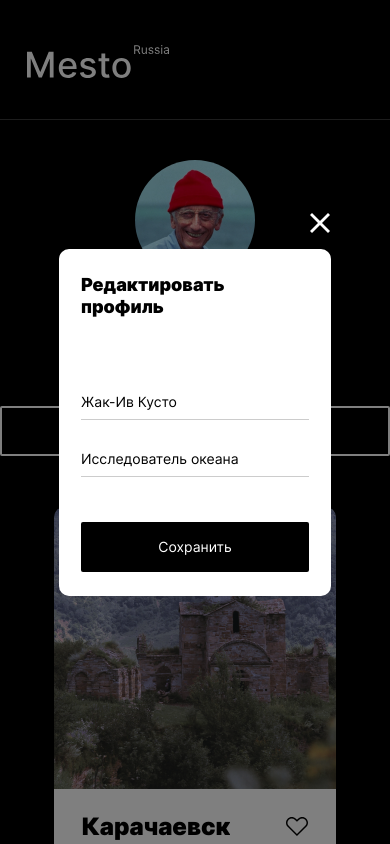
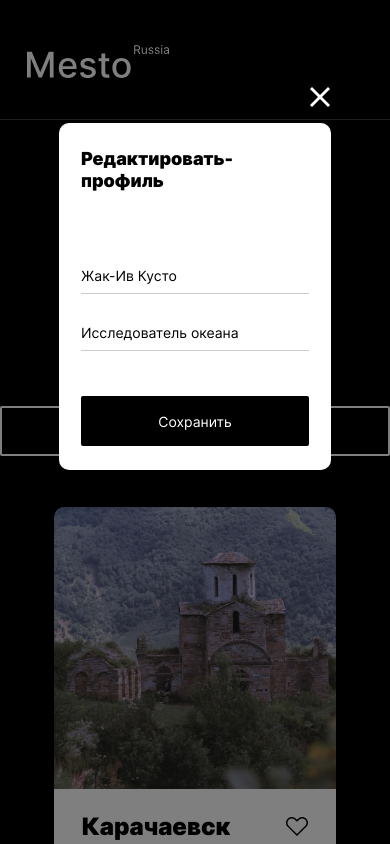
Before and after one commit to Sonny-Mooore/Mesto-final-work, a plain HTML site: page index.html in a window 390 px wide. Both pictures are taken after a click on the button 298 px from the left and 323 px from the top of the page. Shown: the top 844 px of the page. Drawn offline with Linux system fonts and the light colour scheme.

Commit message:
mesto_4-buggs

```diff
--- a/blocks/body/body.css
+++ b/blocks/body/body.css
@@ -3,6 +3,5 @@
     margin: 0 auto;
     min-width: 320px;
     background-color: #000000;
-    font-family: 'Inter', sans-serif;
-
+    font-family: 'Inter', Arial, sans-serif;
 }
--- a/blocks/popup/__container/popup__container.css
+++ b/blocks/popup/__container/popup__container.css
@@ -1,5 +1,6 @@
 .popup__container {
     position: relative;
+    top: 195px;
     background-color: white;
     border-radius: 10px;
     width: 360px;
@@ -12,6 +13,7 @@
 @media screen and (max-width:520px) {
     .popup__container {
         width: 228px;
+        top: 123px;
         height: 322px;
         padding: 25px 22px 0 22px;
     }
--- a/blocks/popup/__input-job/popup__input-job.css
+++ b/blocks/popup/__input-job/popup__input-job.css
@@ -6,7 +6,6 @@
     font-weight: 400;
     font-size: 14px;
     line-height: 17px;
-    padding: 0;
     outline: none;
     padding: 0 0 9px 0;
 }
--- a/blocks/popup/__input-name/popup__input-name.css
+++ b/blocks/popup/__input-name/popup__input-name.css
@@ -6,7 +6,6 @@
     font-weight: 400;
     font-size: 14px;
     line-height: 17px;
-    padding: 0;
     outline: none;
     padding: 0 0 9px 0;
 }
@@ -16,5 +15,3 @@
         margin: 75px 0 0 0;
     }
 }
-
-/* @media screen and (max-width:320px) {} */
--- a/blocks/popup/_opened/popup_opened.css
+++ b/blocks/popup/_opened/popup_opened.css
@@ -1,5 +1,4 @@
 .popup_opened {
     display: flex;
     justify-content: center;
-    align-items: center;
 }
--- a/blocks/popup/popup.css
+++ b/blocks/popup/popup.css
@@ -6,5 +6,4 @@
     top: 0;
     background-color: rgba(0, 0, 0, 0.5);
     display: none;
-
 }
--- a/blocks/profile/__button-add/add__button-add.css
+++ b/blocks/profile/__add-card/profile__add-card.css
@@ -1,4 +1,4 @@
-.add__button-add {
+.profile__add-card {
     width: 150px;
     height: 50px;
     background-image: url(../../../image/plus__button.svg);
@@ -12,21 +12,20 @@
     padding-left: 0;
 }
 
-.add__button-add:hover {
+.profile__add-card:hover {
     opacity: 0.6;
 }
 
 @media screen and (max-width:700px) {
-    .add__button-add {
+    .profile__add-card {
         padding: 0;
-        margin: auto;
         width: 100%;
-        margin: 36px 0 0 0;
+        margin: 36px auto 0 auto;
     }
 }
 
 @media screen and (max-width:320px) {
-    .add__button-add {
+    .profile__add-card {
         padding: 0;
         margin: 36px 0 0 0;
         width: 282px;
--- a/blocks/profile/__button/profile__button.css
+++ b/blocks/profile/__button/profile__button.css
@@ -25,11 +25,11 @@
 
 @media screen and (max-width:320px) {
     .profile__button {
-        position: absolute;
+        /* position: absolute;
         top: 8px;
-        right: 19px;
+        right: 19px; */
         max-width: 18px;
         max-height: 18px;
-        margin: 0;
+        margin: 8px 0 0 19px;
     }
 }
--- /dev/null
+++ b/blocks/profile/__edit/profile__edit.css
@@ -0,0 +1,10 @@
+.profile__edit {
+    display: flex;
+    flex-direction: row;
+}
+
+@media screen and (max-width:320px) {
+    .profile__edit {
+        justify-content: center;
+    }
+}
--- a/blocks/profile/__info/profile__info.css
+++ b/blocks/profile/__info/profile__info.css
@@ -1,7 +1,7 @@
 .profile__info {
     position: relative;
     display: flex;
-    flex-direction: row;
+    flex-direction: column;
     max-width: 336px;
     text-overflow: ellipsis;
     white-space: nowrap;
--- a/blocks/wrapper/wrapper.css
+++ b/blocks/wrapper/wrapper.css
@@ -1,9 +1,6 @@
 .wrapper {
     margin: 45px auto 0 auto;
     max-width: 880px;
-    -webkit-animation-appearance: none;
-    appearance: none;
-    -moz-animation-appearance: none;
 }
 
 @media screen and (max-width: 320px) {
--- a/index.html
+++ b/index.html
@@ -14,67 +14,66 @@
         <header class="header">
             <img class="header__logo" src="./image/logo.svg" alt="логотип">
         </header>
-
         <section class="profile">
-            <img class="profile__avatar" src="./image/ded.png" alt="дед">
+            <img class="profile__avatar" src="./image/ded.png" alt="Жак-Ив Кусто">
             <div class="profile__info">
-                <div>
+                <div class="profile__edit">
                     <h1 class="profile__title">Жак-Ив Кусто</h1>
-                    <p class="profile__subtitle">Исследователь океана</p>
+                    <button type="button" class="profile__button"></button>
                 </div>
-                <button class="profile__button"></button>
+                <p class="profile__subtitle">Исследователь океана</p>
             </div>
-            <button class="add__button-add"></button>
+            <button type="button" class="profile__add-card"></button>
         </section>
         <section class="elements">
             <div class="element">
-                <img class="element__image" src="./image/kirill-1.jpg" alt="картинка">
+                <img class="element__image" src="./image/kirill-1.jpg" alt="Карачаевск">
                 <div class="element__about">
                     <h2 class="element__titile">Карачаевск</h2>
-                    <button type="button " class="element__button"></button>
+                    <button type="button" class="element__button"></button>
                 </div>
             </div>
             <div class="element">
-                <img class="element__image" src="./image/kirill-2.jpg" alt="картинка">
+                <img class="element__image" src="./image/kirill-2.jpg" alt="Гора Эльбрус">
                 <div class="element__about">
                     <h2 class="element__titile">Гора Эльбрус</h2>
-                    <button type="button " class="element__button"></button>
+                    <button type="button" class="element__button"></button>
                 </div>
             </div>
             <div class="element">
-                <img class="element__image" src="./image/kiril-3.jpg" alt="картинка">
+                <img class="element__image" src="./image/kiril-3.jpg" alt="Домбай">
                 <div class="element__about">
                     <h2 class="element__titile">Домбай</h2>
-                    <button type="button " class="element__button"></button>
+                    <button type="button" class="element__button"></button>
                 </div>
             </div>
             <div class="element">
-                <img class="element__image" src="./image/kirill-2.jpg" alt="картинка">
+                <img class="element__image" src="./image/kirill-2.jpg" alt="Гора Эльбрус">
                 <div class="element__about">
                     <h2 class="element__titile">Гора Эльбрус</h2>
-                    <button type="button " class="element__button"></button>
+                    <button type="button" class="element__button"></button>
                 </div>
             </div>
             <div class="element">
-                <img class="element__image" src="./image/kiril-3.jpg" alt="картинка">
+                <img class="element__image" src="./image/kiril-3.jpg" alt="Домбай">
                 <div class="element__about">
                     <h2 class="element__titile">Домбай</h2>
-                    <button type="button " class="element__button"></button>
+                    <button type="button" class="element__button"></button>
                 </div>
             </div>
             <div class="element">
-                <img class="element__image" src="./image/kirill-1.jpg" alt="картинка">
+                <img class="element__image" src="./image/kirill-1.jpg" alt="Карачаево-Ч...">
                 <div class="element__about">
                     <h2 class="element__titile">Карачаево-Ч...</h2>
-                    <button type="button " class="element__button "></button>
+                    <button type="button" class="element__button"></button>
                 </div>
             </div>
         </section>
         <div class="popup ">
             <div class="popup__container">
                 <button type="button" class="popup__closed"></button>
-                <h3 class="popup__text">Редактировать профиль</h3>
-                <form class="popup__form" action="">
+                <h3 class="popup__text">Редактировать-профиль</h3>
+                <form class="popup__form">
                     <input placeholder="Жак-Ив Кусто" value="" class="popup__input-name" type="text">
                     <input placeholder="Исследователь океана" value="" class="popup__input-job" type="text">
                     <button type="submit" class="popup__submit">Сохранить</button>
--- a/index.js
+++ b/index.js
@@ -31,3 +31,5 @@ function handleFormSubmit(evt) {
     closePopup()
 }
 formPopup.addEventListener('submit', handleFormSubmit);
+
+console.log('hello');
--- a/pages/index.css
+++ b/pages/index.css
@@ -10,7 +10,8 @@
 @import url(../blocks/profile/__title/profile__title.css);
 @import url(../blocks/profile/__subtitle/profile__subtitle.css);
 @import url(../blocks/profile/__button/profile__button.css);
-@import url(../blocks/profile/__button-add/add__button-add.css);
+@import url(../blocks/profile/__add-card/profile__add-card.css);
+@import url(../blocks/profile/__edit/profile__edit.css);
 @import url(../blocks/elements/elements.css);
 @import url(../blocks/element/element.css);
 @import url(../blocks/element/__image/element__image.css);
--- a/vendor/fonts/inter.css
+++ b/vendor/fonts/inter.css
@@ -1,34 +1,26 @@
 @font-face {
-    font-family:'Inter';
-    font-style:normal;
-    font-weight:900;
-    font-display:swap;
+    font-family: 'Inter';
+    font-style: normal;
+    font-weight: 900;
+    font-display: swap;
     src: url("./Inter-Black.woff2") format("woff2"),
-    url("./Inter-Black.woff") format("woff");
-}
-
-@font-face {
-    font-family:'Inter';
-    font-style:normal;
-    font-weight:700;
-    font-display:swap;
-    src: url("./Inter-Bold.woff2") format("woff2"),
-    url("./Inter-Bold.woff") format("woff");
+        url("./Inter-Black.woff") format("woff");
 }
 
 @font-face {
     font-family: 'Inter';
-    font-style:  normal;
+    font-style: normal;
     font-weight: 400;
     font-display: swap;
     src: url("./Inter-Regular.woff2") format("woff2"),
-    url("./Inter-Regular.woff") format("woff");
+        url("./Inter-Regular.woff") format("woff");
 }
+
 @font-face {
     font-family: 'Inter';
-    font-style:  normal;
+    font-style: normal;
     font-weight: 500;
     font-display: swap;
     src: url("./Inter-Medium.woff2") format("woff2"),
-    url("./Inter-Medium.woff") format("woff");
+        url("./Inter-Medium.woff") format("woff");
 }
```
Also changed, not shown: 1 other file.
